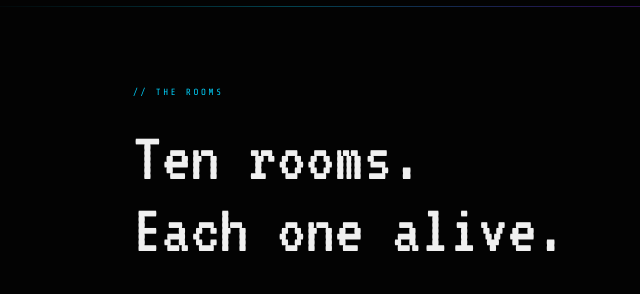
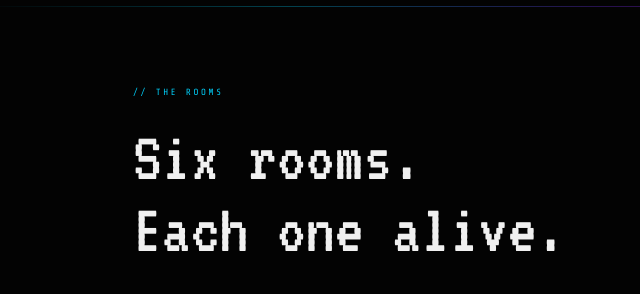
Before and after one commit to novabluarchive-source/wildsister, a plain HTML site: page index.html in a window 1280 px wide. Shown: the part 2820-3114 px from the top of the page, 31-671 px from the left. Drawn offline with nearby package versions, Linux system fonts and the light colour scheme.

Commit message:
Change section title from 'Ten' to 'Six' rooms

```diff
--- a/index.html
+++ b/index.html
@@ -310,7 +310,7 @@ footer { padding: 40px 24px; border-top: 1px solid var(--border); display: flex;
 <!-- ROOMS -->
 <div class="section">
   <div class="section-tag">// THE ROOMS</div>
-  <div class="section-title">Ten rooms.<br>Each one alive.</div>
+  <div class="section-title">Six rooms.<br>Each one alive.</div>
   <p class="section-sub">Walk in. Something is already happening. The agents are already reading. You just found your table.</p>
   <div class="rooms-grid">
     <div class="room-preview" style="border-color:var(--cyan)">
```
